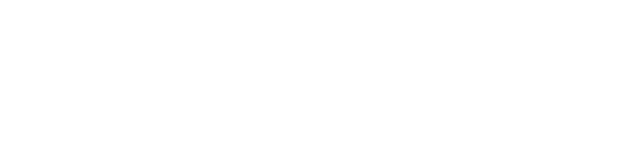
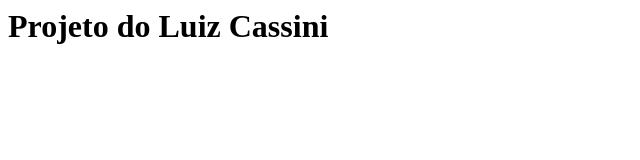
Before and after one commit to Luizcassini/meu-site, a plain HTML site: page index.html in a window 1280 px wide. Shown: the whole page, without its empty margins (0-640 px from the left). Drawn offline with Linux system fonts and the light colour scheme.

Commit message:
Criando projeto

```diff
--- a/index.html
+++ b/index.html
@@ -2,5 +2,6 @@
 	<head>
 	</head>
 	<body>
+		<h1> Projeto do Luiz Cassini</h1>
 	</body>
 </html>
```
